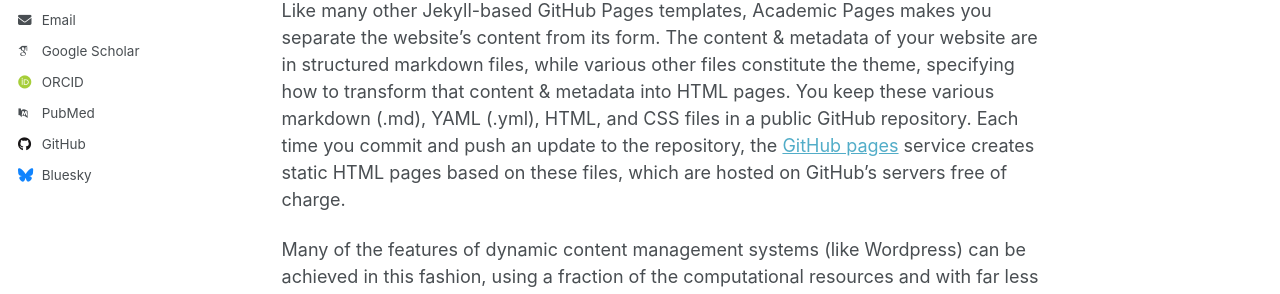
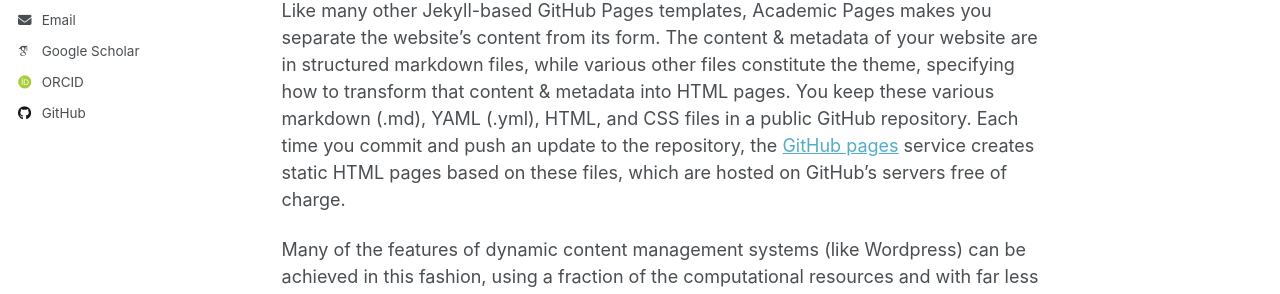
Before and after one commit to beria-moon/Beria.github.io, a Jekyll site: the page built from _pages/about.md, in a window 1280 px wide. Shown: the part 487-781 px from the top of the page. Built offline with Jekyll 4.4.1, drawn with Linux system fonts in a browser that asks for light colours; some web fonts are replaced; a file with an impossible date is left out.

Commit message:
Update _config.yml

```diff
--- a/_config.yml
+++ b/_config.yml
@@ -38,7 +38,7 @@ author:
   impactstory      : # URL
   orcid            : "https://orcid.org/0000-0002-2614-2598"
   semantic         : # URL
-  pubmed           : ""
+  pubmed           :  # URL
   researchgate     : # URL
   scopus           : # URL
 
@@ -51,7 +51,7 @@ author:
   stackoverflow    : # User number or user number and name (i.e., use "1" or "1/jeff-atwood")
 
   # Social media
-  bluesky          : "" # Replace this with you Bluesky username
+  bluesky          : # Replace this with you Bluesky username
   facebook         : # Username
   flickr           : # Username
   foursquare       : # Username
```
